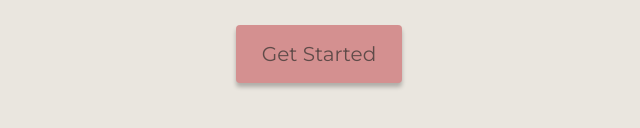
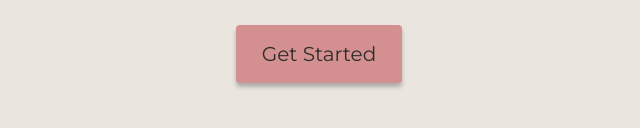
Before and after one commit to anasommer/portfolio, a plain HTML site: page index.html in a window 1280 px wide. In both pictures the pointer is over the link "Get Started". Shown: the part 668-796 px from the top of the page, 321-961 px from the left. Drawn offline with nearby package versions, Linux system fonts and the light colour scheme.

Commit message:
updated btn text-color on hover

```diff
--- a/css/styles.css
+++ b/css/styles.css
@@ -56,7 +56,7 @@
 }
 
 .btn-main:hover {
-  color: var(--dark-btn-bg-color);
+  color: var(--text-color);
   background-color: var(--dark-btn-text-color);
   transition: ease-in-out 0.3s;
 }
```
